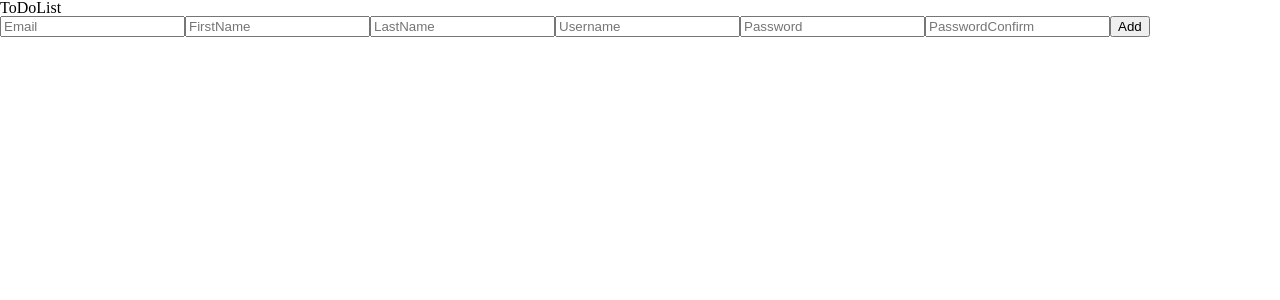
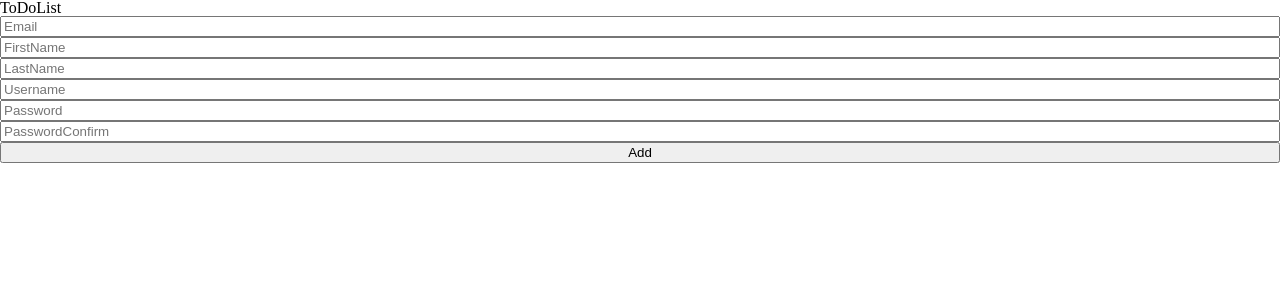
Before and after one commit to yongchanson/react-todo, a React (Create React App) app: page / in a window 1280 px wide. Shown: the top 300 px of the page. Built offline with nearby package versions, Linux system fonts and the light colour scheme.

Commit message:
Form Validation

```diff
--- a/src/ToDoList.tsx
+++ b/src/ToDoList.tsx
@@ -1,54 +1,26 @@
 import { useForm } from "react-hook-form";
 
 const ToDoList = () => {
-  const { register, watch, handleSubmit } = useForm();
-  console.log("watch", watch());
-  console.log("handleSubmit", handleSubmit);
+  const { register, watch, handleSubmit, formState } = useForm();
+  const onValid = (data: any) => {
+    console.log("data", data);
+  };
+  console.log("formState.errors", formState);
 
   return (
     <div>
       <h1>ToDoList</h1>
-      <form>
-        <input {...register("email")} type="text" placeholder="Email" />
-        <input {...register("firstName")} type="text" placeholder="FirstName" />
-        <input {...register("lastName")} type="text" placeholder="LastName" />
-        <input {...register("username")} type="text" placeholder="Username" />
-        <input {...register("password")} type="text" placeholder="Password" />
-        <input {...register("passwordConfirm")} type="text" placeholder="PasswordConfirm" />
-        <button>Add</button>
+      <form onSubmit={handleSubmit(onValid)} style={{ display: "flex", flexDirection: "column" }}>
+        <input {...register("email", { required: true, minLength: 10 })} type="text" placeholder="Email" />
+        <input {...register("firstName", { required: true, minLength: 5 })} type="text" placeholder="FirstName" />
+        <input {...register("lastName", { required: true, minLength: 5 })} type="text" placeholder="LastName" />
+        <input {...register("username", { required: true, minLength: 5 })} type="text" placeholder="Username" />
+        <input {...register("password", { required: true, minLength: { value: 5, message: "Your Password is too short" } })} type="text" placeholder="Password" />
+        <input {...register("passwordConfirm", { required: "PasswordConfirm is required", minLength: 5 })} type="text" placeholder="PasswordConfirm" />
+        <button type="submit">Add</button>
       </form>
     </div>
   );
 };
 
 export default ToDoList;
-
-/*
-const ToDoList = () => {
-  const [value, setValue] = useState("");
-
-  const handleSubmitForm = (event: React.FormEvent<HTMLFormElement>) => {
-    event.preventDefault();
-    setValue("");
-  };
-
-  const handleChangeInput = (event: React.FormEvent<HTMLInputElement>) => {
-    const {
-      currentTarget: { value },
-    } = event;
-    setValue(value);
-  };
-
-  return (
-    <div>
-      <h1>ToDoList</h1>
-      <form onSubmit={handleSubmitForm}>
-        <input value={value} onChange={handleChangeInput} type="text" placeholder="Write a to do"></input>
-        <button>Add</button>
-      </form>
-    </div>
-  );
-};
-
-export default ToDoList;
-*/
```
Also changed, not shown: 1 other file (tests, documents, lock files or other folders).
